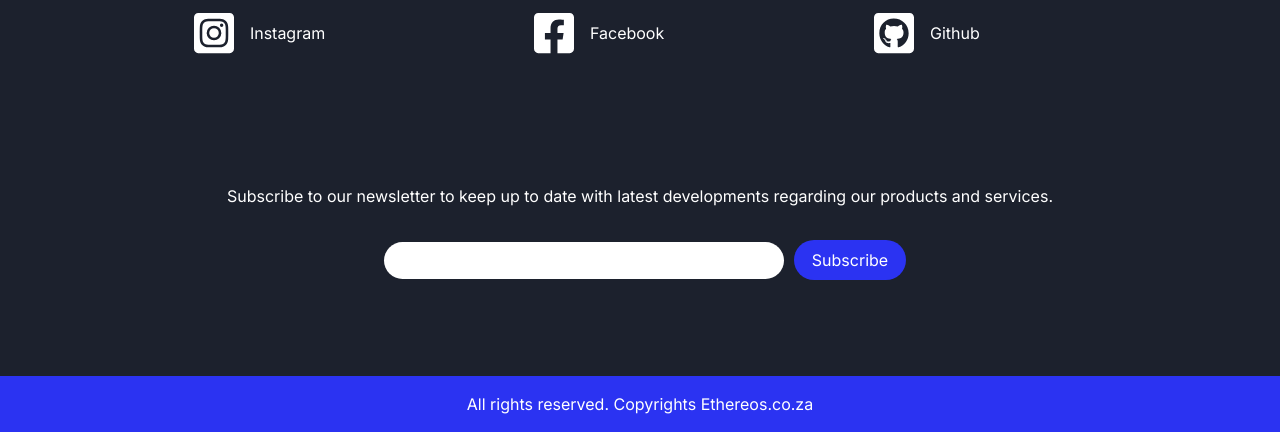
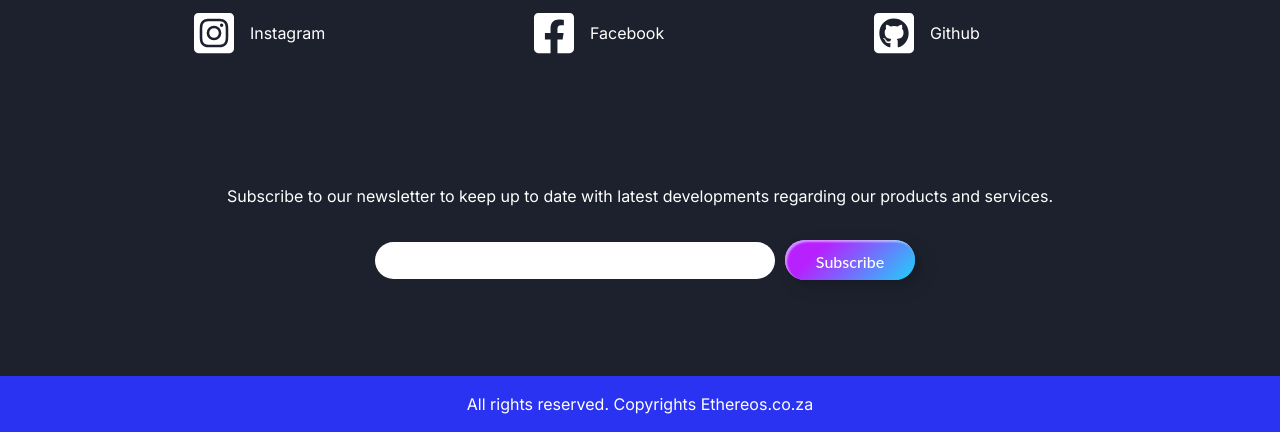
Before and after one commit to DeenoDev/My-Business-Website, a PHP site: page / in a window 1280 px wide. Shown: the part 5047-5479 px from the top of the page. Run offline with PHP 8.4, Linux system fonts and the light colour scheme; some libraries are stand-ins or nearby versions.

Commit message:
subscribe button styles and animated.

```diff
--- a/index.html
+++ b/index.html
@@ -220,7 +220,7 @@
                 <p>Subscribe to our newsletter to keep up to date with latest developments regarding our products and services.</p>
                 <div class="newsletter-field">
                 <input type="email">
-                <button type="submit">Subscribe</button>
+                <button class="contact-btn btn-9" type="submit">Subscribe</button>
             </div>
     </main>
 
--- a/style.css
+++ b/style.css
@@ -490,7 +490,7 @@ h3{
 
 }
 
-.newsletter button {
+/* .newsletter button {
     position: relative;
     left: 10px;
     color: #fff;
@@ -501,7 +501,9 @@ h3{
     background:var(--clr-blue);
     font-family: 'inter', sans-serif;
     cursor: pointer;
+} */
 
-
+.newsletter button {
+    left: 10px;
 
 }
```
